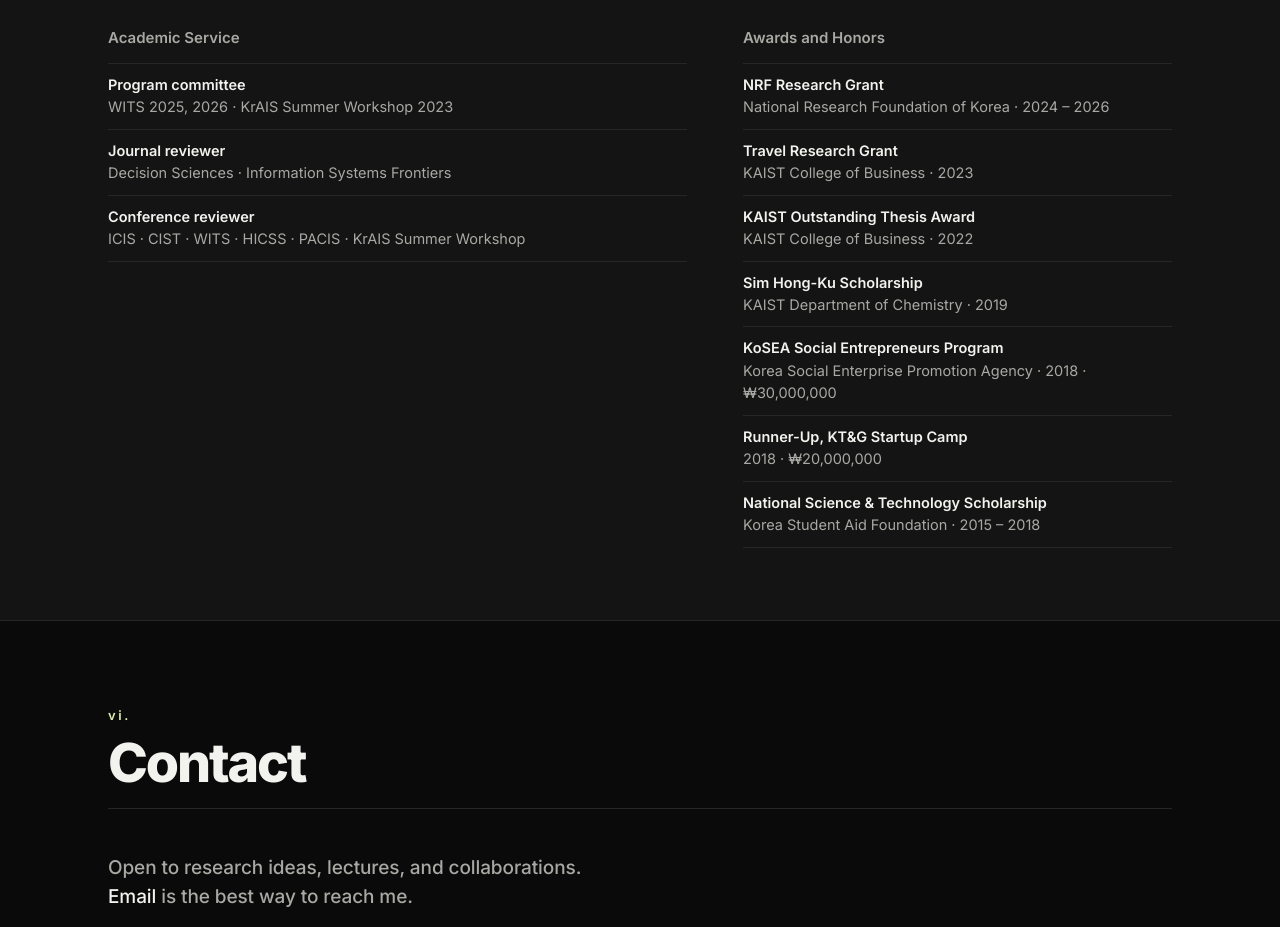
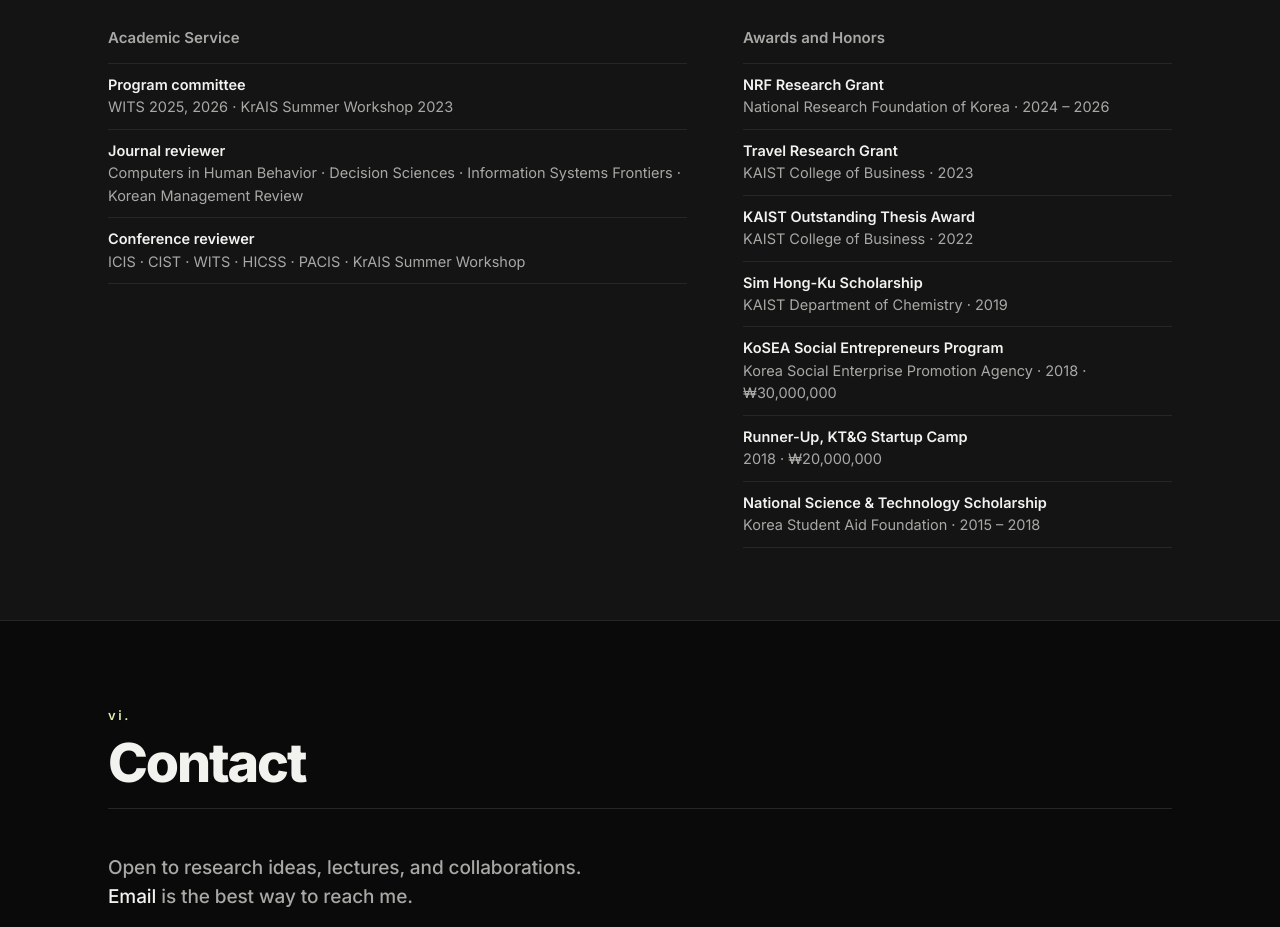
Before and after one commit to kwonsoonjae/kwonsoonjae.github.io, a plain HTML site: page index.html in a window 1280 px wide. Shown: the part 4940-5867 px from the top of the page. Drawn offline with Linux system fonts and the light colour scheme; no server answers; a web font is replaced by a local one.

Commit message:
Add CHB and KMR to journal reviewer list; update CV PDF
Co-Authored-By: Claude Opus 5.5 <noreply@anthropic.com>

```diff
--- a/index.html
+++ b/index.html
@@ -908,7 +908,7 @@
         <div class="rec-label">Academic Service</div>
         <ul class="rec-list stag">
           <li><strong>Program committee</strong><br>WITS 2025, 2026&nbsp;· KrAIS Summer Workshop 2023</li>
-          <li><strong>Journal reviewer</strong><br>Decision Sciences&nbsp;· Information Systems Frontiers</li>
+          <li><strong>Journal reviewer</strong><br>Computers in Human Behavior&nbsp;· Decision Sciences&nbsp;· Information Systems Frontiers&nbsp;· Korean Management Review</li>
           <li><strong>Conference reviewer</strong><br>ICIS&nbsp;· CIST&nbsp;· WITS&nbsp;· HICSS&nbsp;· PACIS&nbsp;· KrAIS Summer Workshop</li>
         </ul>
       </div>
```
Also changed, not shown: 1 other file.
